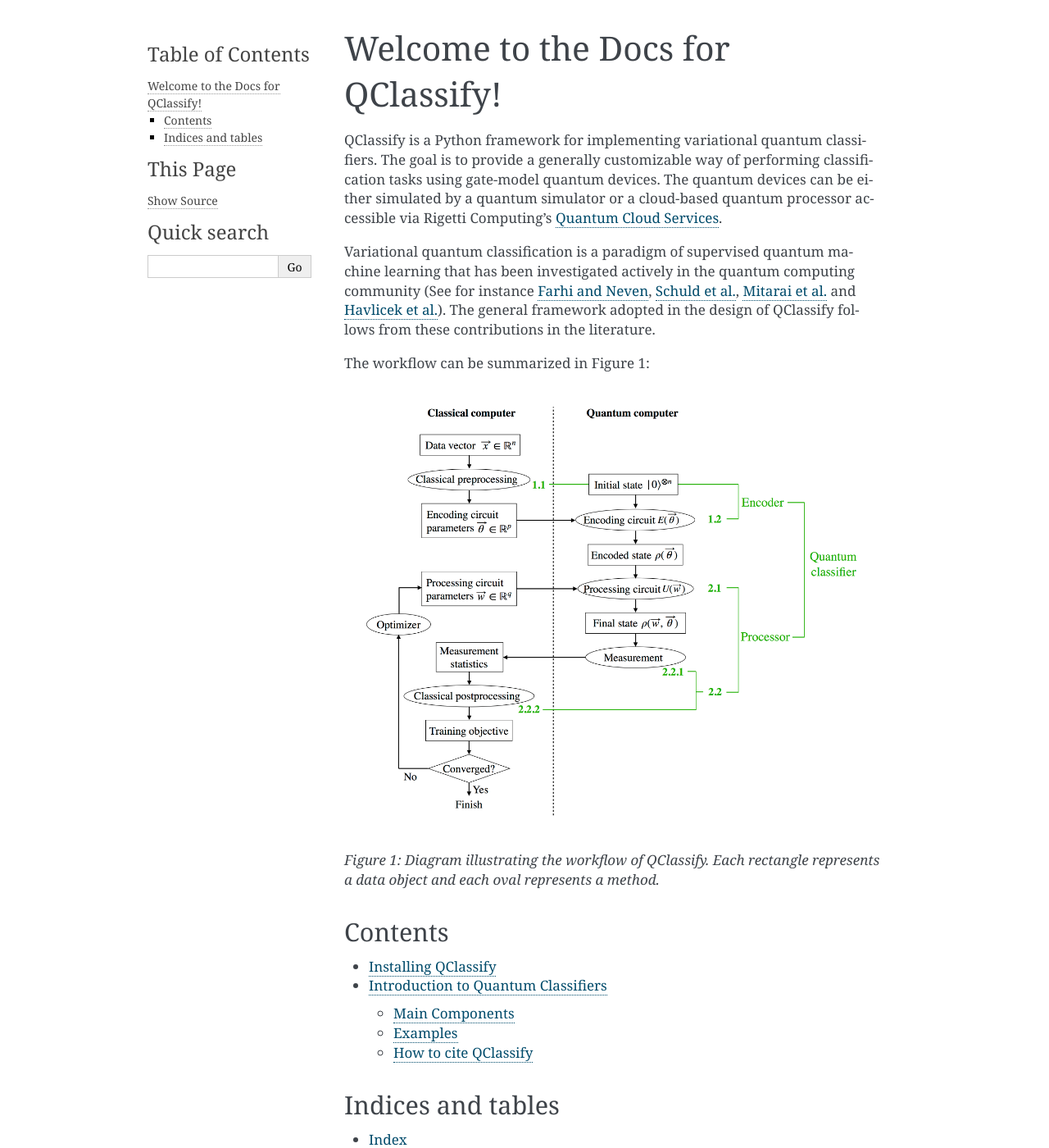
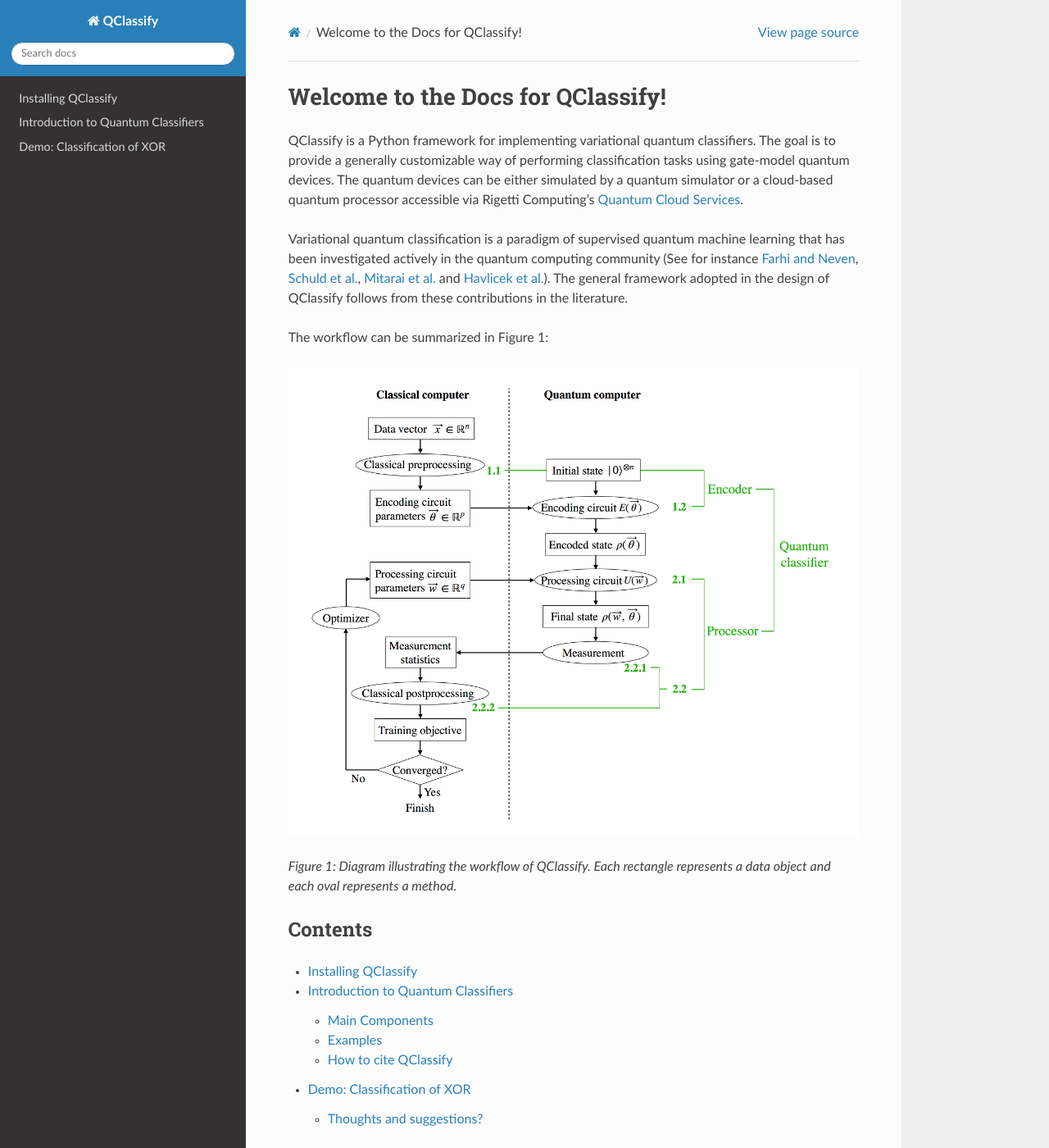
Before and after one commit to zapatacomputing/QClassify, a Sphinx documentation site: the page built from docs/index.rst, in a window 1280 px wide and 1400 px high. Shown: the whole window at 82% size. Built offline with Sphinx 7.4.7 and the Read the Docs theme 2.0.0, drawn with Linux system fonts in a browser that asks for light colours; some of the changed text lies outside the part shown.

```diff
--- a/docs/conf.py
+++ b/docs/conf.py
@@ -39,7 +39,7 @@ release = ''
 # extensions coming with Sphinx (named 'sphinx.ext.*') or your custom
 # ones.
 extensions = [
-    'sphinx.ext.autodoc',
+    'sphinx.ext.autodoc', 'nbsphinx'
 ]
 
 # Add any paths that contain templates here, relative to this directory.
@@ -75,7 +75,8 @@ pygments_style = None
 # The theme to use for HTML and HTML Help pages.  See the documentation for
 # a list of builtin themes.
 #
-html_theme = 'alabaster'
+# html_theme = 'alabaster'
+html_theme = "sphinx_rtd_theme"
 
 # Theme options are theme-specific and customize the look and feel of a theme
 # further.  For a list of options available for each theme, see the
--- a/docs/index.rst
+++ b/docs/index.rst
@@ -21,6 +21,7 @@ Contents
 
    intro
    vqc_description
+   qclassify_demo
 
 
 Indices and tables
```
Also changed, not shown: docs/qclassify_demo.ipynb (added).
